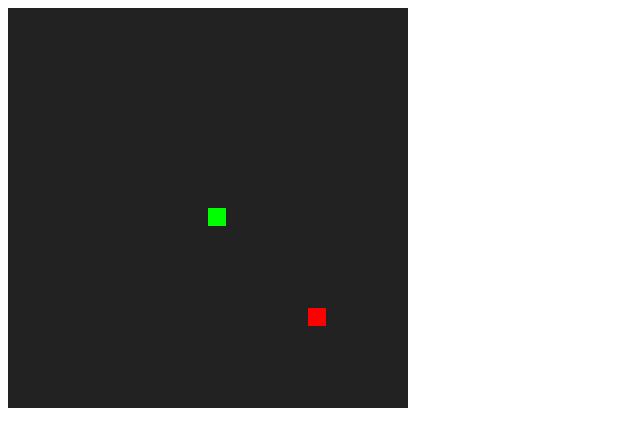
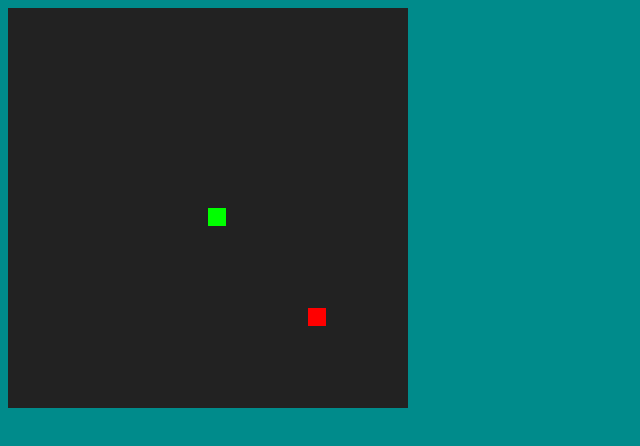
Before and after one commit to harshiilllll/simpleSnakeGame, a plain HTML site: page index.html in a window 1280 px wide. Shown: the whole page, without its empty margins (0-640 px from the left). Drawn offline with Linux system fonts and the light colour scheme.

Commit message:
Update index.html

```diff
--- a/index.html
+++ b/index.html
@@ -3,6 +3,7 @@
 
 <script>
 window.onload = function() {
+	document.body.style.backgroundColor = "darkcyan";
 	canv = document.getElementById('gc');
 	ctx = canv.getContext("2d");
 	document.addEventListener("keydown", keyPush);
@@ -54,8 +55,6 @@
 	}
 
 
-
-
 	ctx.fillStyle= "red";
 	ctx.fillRect(ax*gs, ay*gs, gs-2, gs-2);
 
@@ -78,5 +77,4 @@
 	}
 }
 
-
 </script>
```
Lines whose indentation alone changed are shown as unchanged.
